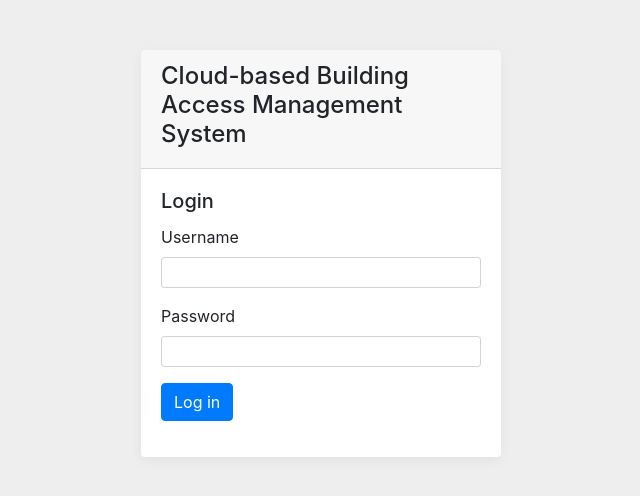
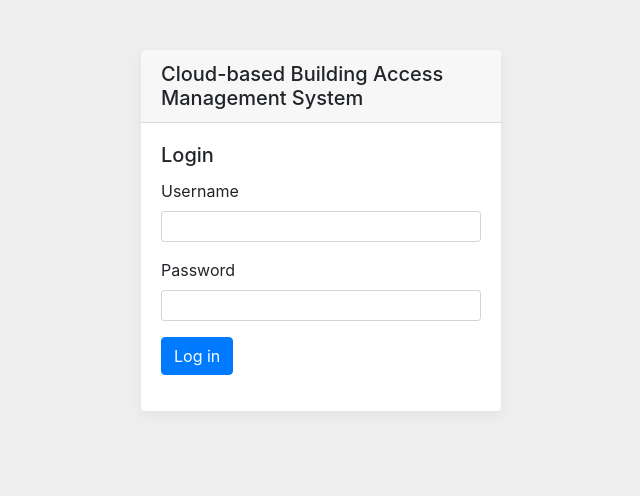
Before and after one commit to MattRugg/ifn649-finalproject, a plain HTML site: page awscloudtier/templates/login.html in a window 1280 px wide. Shown: the whole page, without its empty margins (319-959 px from the left). Drawn offline with nearby package versions, Linux system fonts and the light colour scheme.

Commit message:
fixed minor design issues

```diff
--- a/awscloudtier/templates/login.html
+++ b/awscloudtier/templates/login.html
@@ -12,8 +12,8 @@ a{padding:15px;text-align:center;color:black;margin:5px;border-radius:10px;displ
 <div class="container" style="max-width:420px;">
   <div class="col">
     <div class="card box-shadow">
-      <div class="card-header">
-        <h4>Cloud-based Building Access Management System</h4>
+      <div class="card-header pb-1">
+        <h5>Cloud-based Building Access Management System</h5>
       </div>
       <div class="card-body">
         <h5 class="card-title">Login</h5>
```
